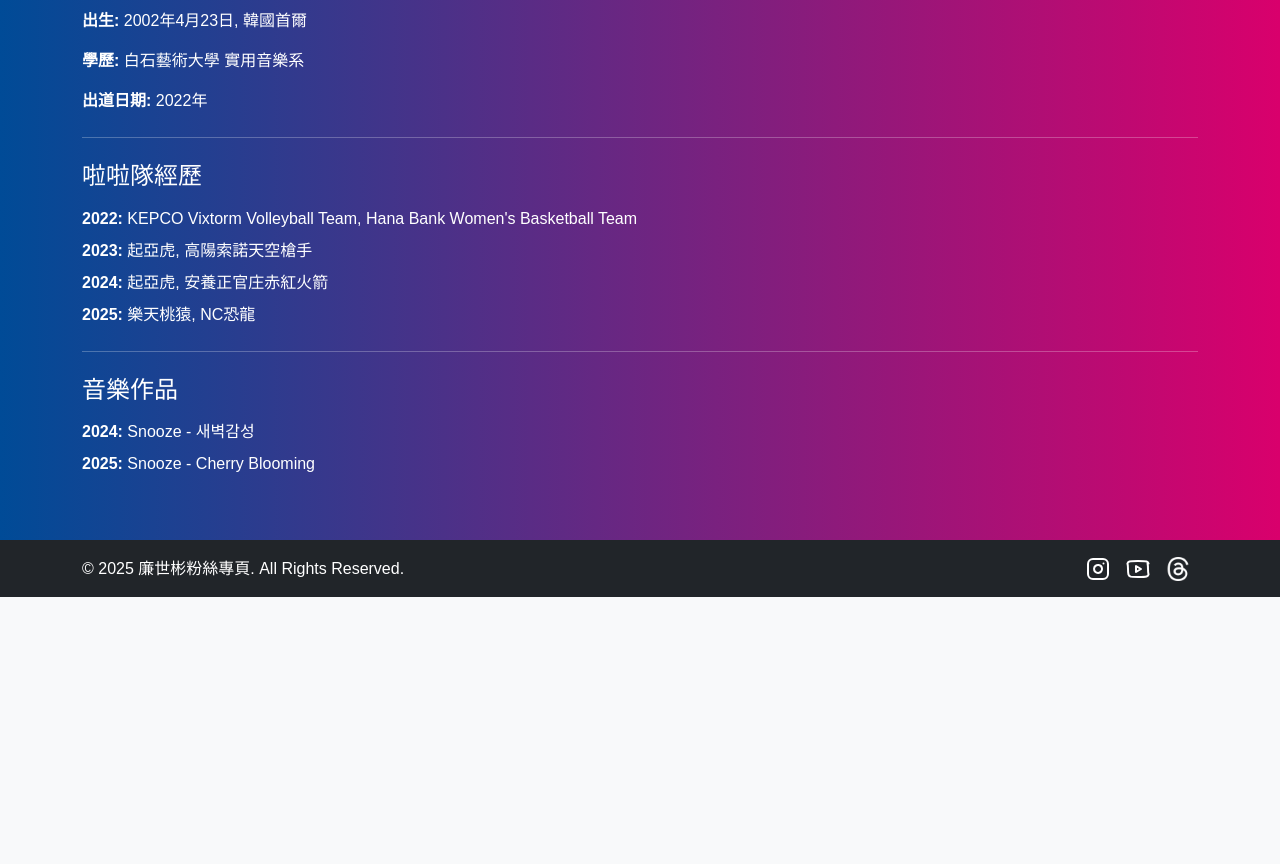
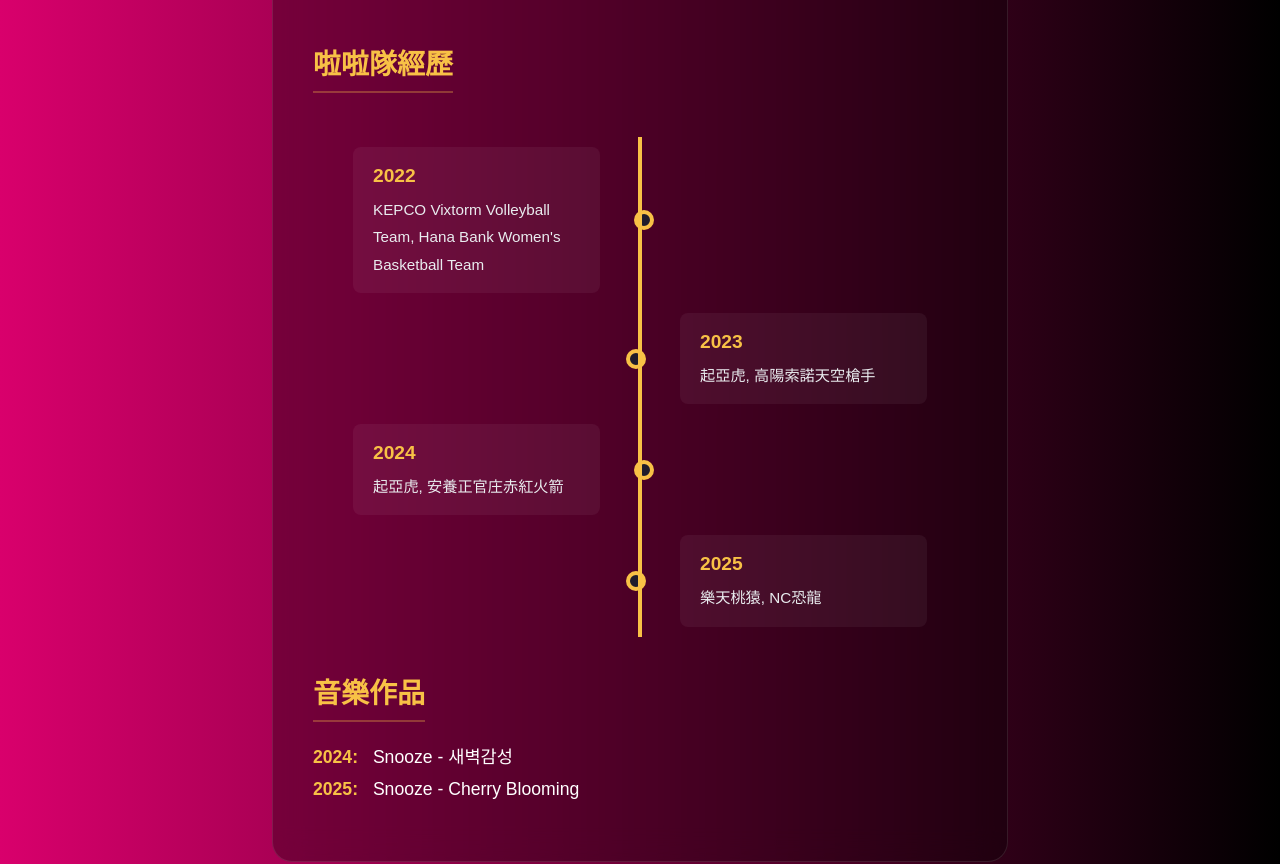
Before and after one commit to Yun9517/yeom-se-been-fanpage, a React (Create React App) app: page /yeom-se-been-fanpage/profile in a window 1280 px wide. Shown: the part 640-1504 px from the top of the page. Before the commit the page ends 1237 px from the top, so only its background shows below. Built offline with nearby package versions, Linux system fonts and the light colour scheme.

Commit message:
feat(profile): Redesign profile page with timeline and new theme

```diff
--- a/src/App.css
+++ b/src/App.css
@@ -78,6 +78,8 @@
 
 .about-section img {
   max-width: 100%;
+  max-height: 400px; /* Add max-height to control size on large screens */
+  object-fit: cover; /* Ensures the image covers the area without distortion */
   height: auto;
   border-radius: 8px;
   box-shadow: 0 4px 15px rgba(0, 0, 0, 0.3);
--- /dev/null
+++ b/src/components/Profile.css
@@ -0,0 +1,142 @@
+.profile-background {
+  background: linear-gradient(to right, #D9006C, #000000); /* Wine Red and Black */
+  padding: 40px 0;
+  font-family: 'Noto Sans TC', sans-serif;
+}
+
+.profile-card {
+  background: rgba(0, 0, 0, 0.3);
+  backdrop-filter: blur(15px);
+  border-radius: 20px;
+  padding: 40px;
+  color: white;
+  border: 1px solid rgba(255, 255, 255, 0.1);
+}
+
+.profile-main-image {
+  border: 4px solid #f8c146;
+  box-shadow: 0 0 20px rgba(248, 193, 70, 0.5);
+}
+
+.profile-section {
+  margin-bottom: 40px;
+}
+
+.profile-section:last-child {
+  margin-bottom: 0;
+}
+
+.section-title {
+  color: #f8c146;
+  font-weight: bold;
+  margin-bottom: 20px;
+  padding-bottom: 10px;
+  border-bottom: 2px solid rgba(248, 193, 70, 0.3);
+  display: inline-block;
+}
+
+.profile-section p,
+.music-list li {
+  font-size: 1.1rem;
+  line-height: 1.8;
+}
+
+.profile-section p strong,
+.music-list li strong {
+  color: #f8c146;
+  margin-right: 10px;
+}
+
+/* --- Timeline Specific Styles --- */
+#profile-timeline .timeline {
+  position: relative;
+  max-width: 100%;
+  margin: 0 auto;
+}
+
+#profile-timeline .timeline::after {
+  content: '';
+  position: absolute;
+  width: 4px;
+  background-color: #f8c146;
+  top: 0;
+  bottom: 0;
+  left: 50%;
+  margin-left: -2px;
+}
+
+#profile-timeline .timeline-item {
+  padding: 10px 40px;
+  position: relative;
+  background-color: inherit;
+  width: 50%;
+}
+
+#profile-timeline .timeline-item.left {
+  left: 0;
+}
+
+#profile-timeline .timeline-item.right {
+  left: 50%;
+}
+
+#profile-timeline .timeline-item::after {
+  content: '';
+  position: absolute;
+  width: 20px;
+  height: 20px;
+  right: -14px;
+  background-color: #1f1c2c;
+  border: 4px solid #f8c146;
+  top: 50%;
+  transform: translateY(-50%);
+  border-radius: 50%;
+  z-index: 1;
+}
+
+#profile-timeline .timeline-item.right::after {
+  left: -14px;
+}
+
+#profile-timeline .timeline-content {
+  padding: 15px 20px;
+  background-color: rgba(255, 255, 255, 0.05);
+  position: relative;
+  border-radius: 8px;
+}
+
+#profile-timeline .timeline-year {
+  font-size: 1.2rem;
+  font-weight: bold;
+  color: #f8c146;
+  margin-bottom: 5px;
+  display: block;
+}
+
+#profile-timeline .timeline-teams {
+  font-size: 0.95rem;
+  color: #e9ecef;
+  margin: 0;
+}
+
+/* Responsive adjustments */
+@media screen and (max-width: 768px) {
+  #profile-timeline .timeline::after {
+    left: 20px;
+  }
+
+  #profile-timeline .timeline-item {
+    width: 100%;
+    padding-left: 50px;
+    padding-right: 15px;
+  }
+
+  #profile-timeline .timeline-item.left::after,
+  #profile-timeline .timeline-item.right::after {
+    left: 10px;
+  }
+
+  #profile-timeline .timeline-item.right {
+    left: 0%;
+  }
+}
--- a/src/components/Profile.js
+++ b/src/components/Profile.js
@@ -1,45 +1,88 @@
+
+
 import React from 'react';
 import { Container, Row, Col, Image } from 'react-bootstrap';
+import './Profile.css';
 
 const Profile = () => {
+  const cheerleadingExperience = [
+    {
+      year: '2022',
+      teams: 'KEPCO Vixtorm Volleyball Team, Hana Bank Women\'s Basketball Team',
+      image: 'yeomsebeen_2022_volleyball_02.jpg',
+      fade: 'fade-right'
+    },
+    {
+      year: '2023',
+      teams: '起亞虎, 高陽索諾天空槍手',
+      image: 'yeomsebeen_2023_kia_02.jpg',
+      fade: 'fade-left'
+    },
+    {
+      year: '2024',
+      teams: '起亞虎, 安養正官庄赤紅火箭',
+      image: 'yeomsebeen_2023_kia_03.jpg',
+      fade: 'fade-right'
+    },
+    {
+      year: '2025',
+      teams: '樂天桃猿, NC恐龍',
+      image: 'yeomsebeen_2025_nc_01.jpg',
+      fade: 'fade-left'
+    }
+  ];
+
   return (
-    <section className="about-section section-2025 py-5">
-      <Container>
-        <Row>
-          <Col>
-            <h1 className="text-white">個人檔案</h1>
-            <Row className="justify-content-center mb-4">
-              <Col md={4}>
-                <Image src={`${process.env.PUBLIC_URL}/yeomsebeen_about.jpg`} fluid rounded className="d-block mx-auto" />
-              </Col>
-            </Row>
-          <h4 className="text-white-80 mb-3">基本資料</h4>
-          <p className="text-white"><strong>姓名:</strong> 廉世彬 (염세빈, Yeom Se-Been)</p>
-          <p className="text-white"><strong>出生:</strong> 2002年4月23日, 韓國首爾</p>
-          <p className="text-white"><strong>學歷:</strong> 白石藝術大學 實用音樂系</p>
-          <p className="text-white"><strong>出道日期:</strong> 2022年</p>
+    <div className="profile-background">
+      <Container className="my-5">
+        <Row className="justify-content-center">
+          <Col md={10} lg={8}>
+            <div className="profile-card">
+              {/* --- 基本資料 --- */}
+              <div className="text-center mb-4">
+                <Image src={`${process.env.PUBLIC_URL}/yeomsebeen_about.jpg`} roundedCircle width={150} height={150} className="profile-main-image" />
+                <h1 className="text-white mt-3">廉世彬 (염세빈)</h1>
+                <p className="text-white-50">Yeom Se-Been</p>
+              </div>
 
-          <hr className="my-4" />
+              <div className="profile-section">
+                <h3 className="section-title">基本資料</h3>
+                <p><strong>出生:</strong> 2002年4月23日, 韓國首爾</p>
+                <p><strong>學歷:</strong> 白石藝術大學 實用音樂系</p>
+                <p><strong>出道日期:</strong> 2022年</p>
+              </div>
 
-          <h4 className="text-white-80 mb-3">啦啦隊經歷</h4>
-          <ul className="list-unstyled text-white">
-            <li className="mb-2"><strong>2022:</strong> KEPCO Vixtorm Volleyball Team, Hana Bank Women's Basketball Team</li>
-            <li className="mb-2"><strong>2023:</strong> 起亞虎, 高陽索諾天空槍手</li>
-            <li className="mb-2"><strong>2024:</strong> 起亞虎, 安養正官庄赤紅火箭</li>
-            <li className="mb-2"><strong>2025:</strong> 樂天桃猿, NC恐龍</li>
-          </ul>
+              {/* --- 啦啦隊經歷 Timeline --- */}
+              <div className="profile-section">
+                <h3 className="section-title">啦啦隊經歷</h3>
+                <div id="profile-timeline" className="mt-4">
+                  <div className="timeline">
+                    {cheerleadingExperience.map((item, index) => (
+                      <div key={index} className={`timeline-item ${index % 2 === 0 ? 'left' : 'right'}`} data-aos={item.fade}>
+                        <div className="timeline-content">
+                          <span className="timeline-year">{item.year}</span>
+                          <p className="timeline-teams">{item.teams}</p>
+                        </div>
+                      </div>
+                    ))}
+                  </div>
+                </div>
+              </div>
 
-          <hr className="my-4" />
+              {/* --- 音樂作品 --- */}
+              <div className="profile-section">
+                <h3 className="section-title">音樂作品</h3>
+                <ul className="list-unstyled music-list">
+                  <li><strong>2024:</strong> Snooze - 새벽감성</li>
+                  <li><strong>2025:</strong> Snooze - Cherry Blooming</li>
+                </ul>
+              </div>
 
-          <h4 className="text-white-80 mb-3">音樂作品</h4>
-          <ul className="list-unstyled text-white">
-            <li className="mb-2"><strong>2024:</strong> Snooze - 새벽감성</li>
-            <li className="mb-2"><strong>2025:</strong> Snooze - Cherry Blooming</li>
-          </ul>
-        </Col>
-      </Row>
-    </Container>
-    </section>
+            </div>
+          </Col>
+        </Row>
+      </Container>
+    </div>
   );
 };
 
```
